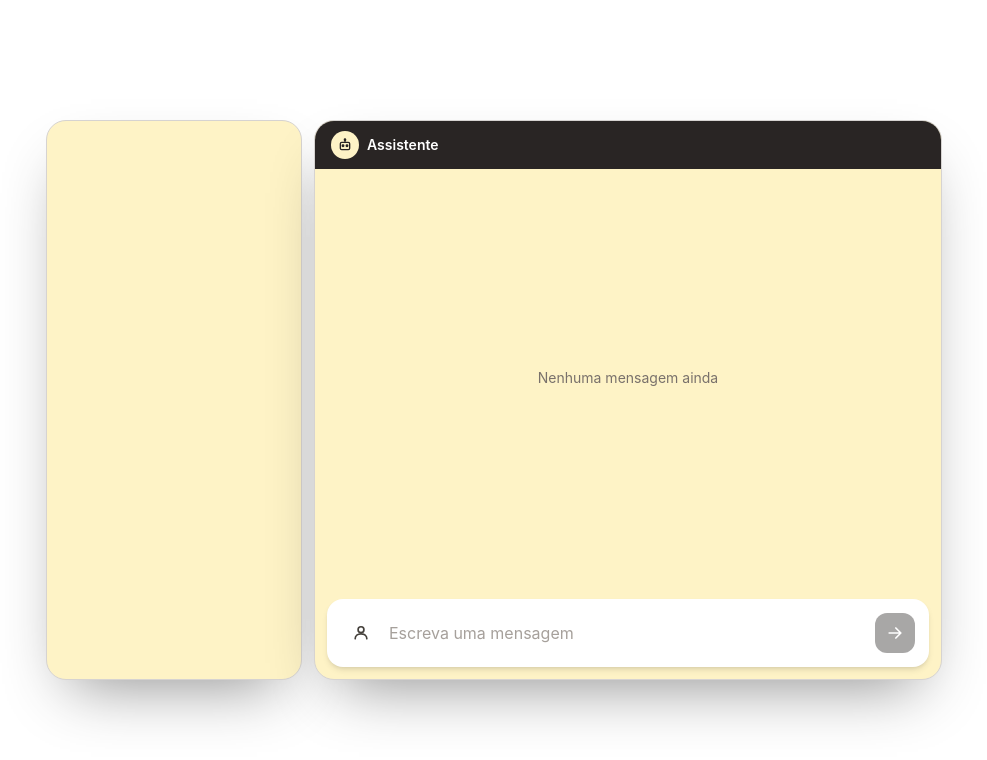
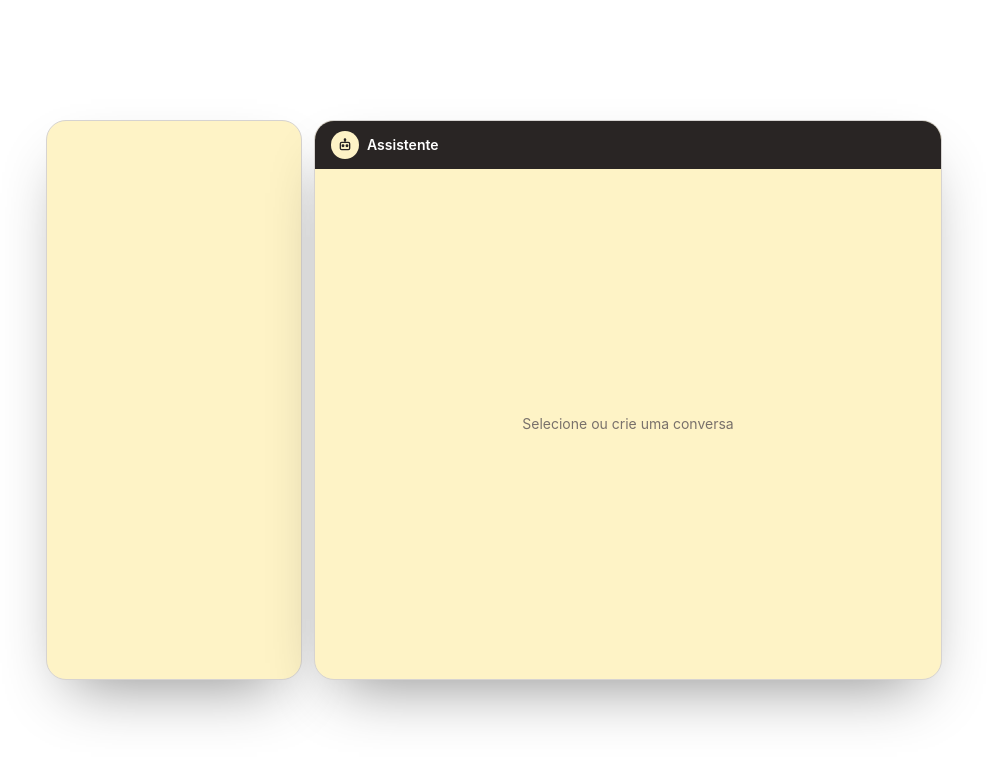
Before and after one commit to tuxgyn/chatboot, a React (Vite) app: page / in a window 1280 px wide. Shown: the top 760 px of the page, without its empty margins (146-1133 px from the left). Built offline with nearby package versions, Linux system fonts and the light colour scheme.

Commit message:
impltado o t4

```diff
--- a/src/App.tsx
+++ b/src/App.tsx
@@ -1,11 +1,14 @@
 import { useState } from "react";
 import { ChatLayout } from "./components/ChatLayout";
 import { Composer } from "./components/Composer";
+import { EmptyChat } from "./components/EmptyChat";
 import { MessageList } from "./components/MessageList";
 import { MultiChatLayout } from "./components/MultiChatLayout";
+import { useChatStore } from "./stores/chatStore";
 import type { ChatMessage, Sender } from "./types/chat";
 
 export default function App() {
+  const activeConversationId = useChatStore((state) => state.activeConversationId);
   const [messages, setMessages] = useState<ChatMessage[]>([]);
   const [draft, setDraft] = useState("");
   const [sender, setSender] = useState<Sender>("user");
@@ -29,13 +32,16 @@ export default function App() {
     setDraft("");
   }
 
+  const hasActiveConversation = activeConversationId != null;
+
   return (
     <MultiChatLayout
       list={null}
       chat={
         <ChatLayout
-          history={<MessageList messages={messages} />}
+          history={hasActiveConversation ? <MessageList messages={messages} /> : <EmptyChat />}
           composer={
+            hasActiveConversation ? (
               <Composer
                 draft={draft}
                 sender={sender}
@@ -43,6 +49,7 @@ export default function App() {
                 onToggleSender={onToggleSender}
                 onSend={onSend}
               />
+            ) : undefined
           }
         />
       }
--- a/src/components/ChatLayout.tsx
+++ b/src/components/ChatLayout.tsx
@@ -2,7 +2,7 @@ import type { ReactNode } from "react";
 
 type ChatLayoutProps = {
   history: ReactNode;
-  composer: ReactNode;
+  composer?: ReactNode;
 };
 
 export function ChatLayout({ history, composer }: ChatLayoutProps) {
@@ -21,7 +21,7 @@ export function ChatLayout({ history, composer }: ChatLayoutProps) {
       >
         {history}
       </div>
-      <div className="shrink-0 p-3">{composer}</div>
+      {composer != null ? <div className="shrink-0 p-3">{composer}</div> : null}
     </section>
   );
 }
--- /dev/null
+++ b/src/components/EmptyChat.tsx
@@ -0,0 +1,9 @@
+export function EmptyChat() {
+  return (
+    <div className="flex flex-1 items-center justify-center">
+      <p role="status" className="text-sm text-stone-500">
+        Selecione ou crie uma conversa
+      </p>
+    </div>
+  );
+}
```
Lines whose indentation alone changed are shown as unchanged.
